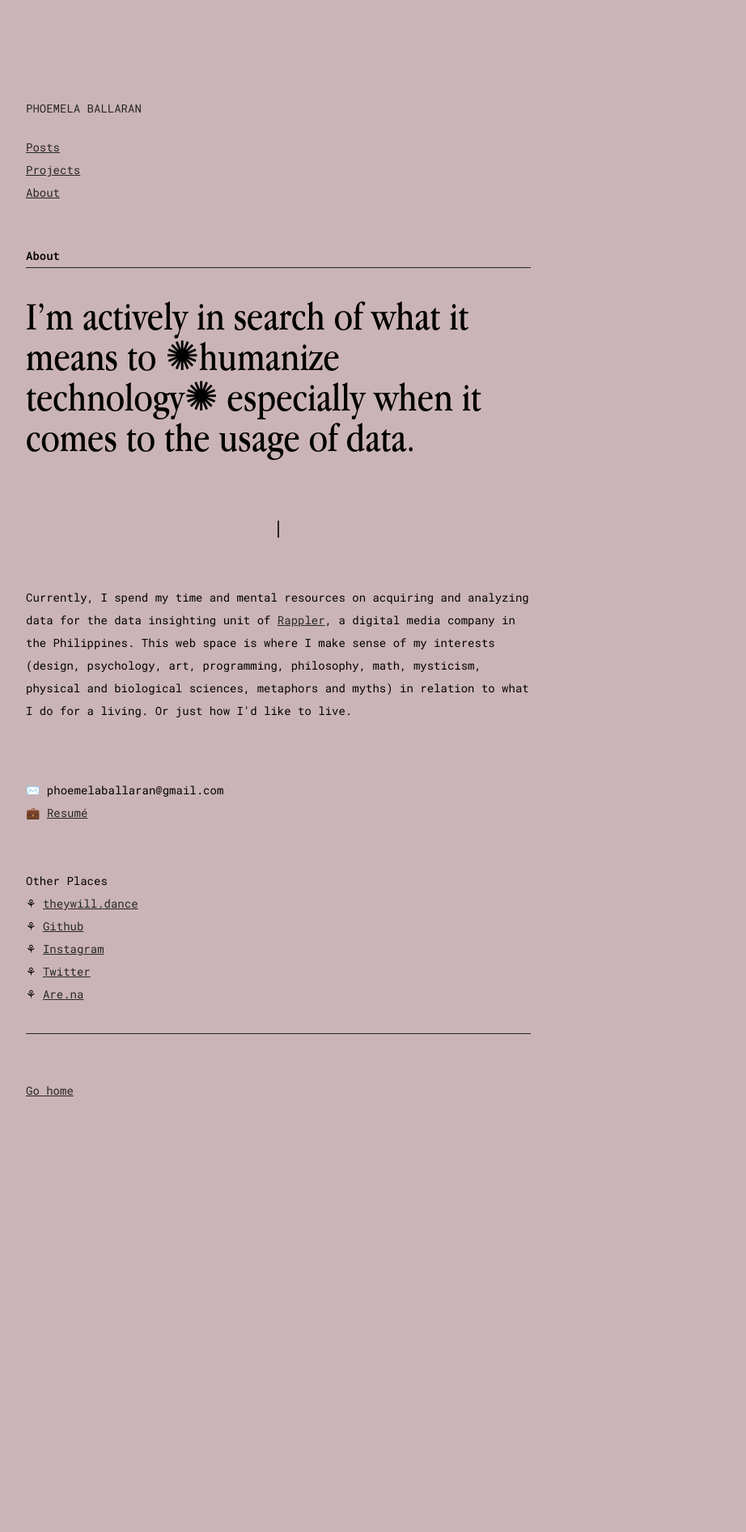
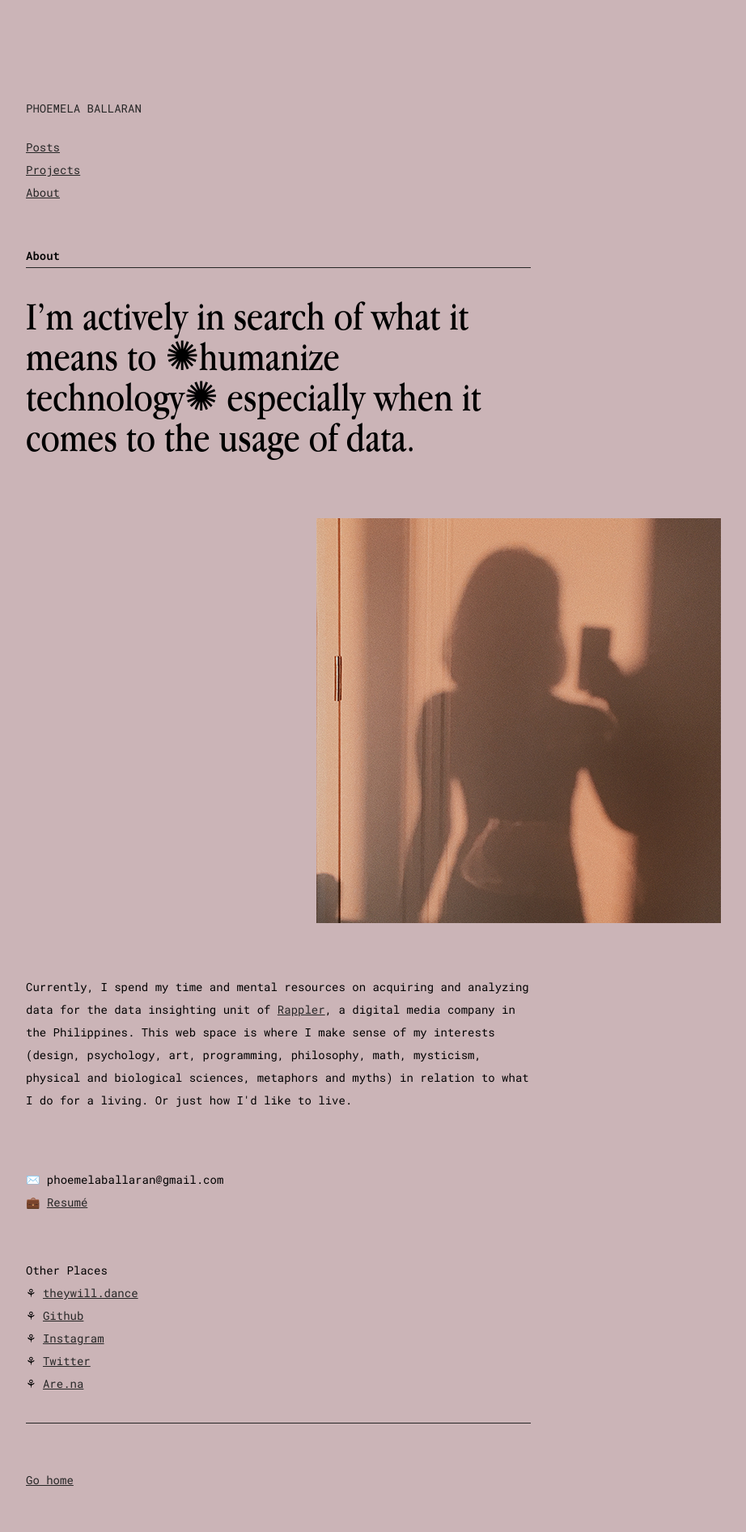
Before and after one commit to comoballar/phoemelaballaran.github.io, a Jekyll site: the page built from about.md, in a window 1280 px wide. Shown: the whole page at 81% size, without its empty margins (88-1010 px from the left). Built offline with Jekyll 4.4.1, drawn with Linux system fonts in a browser that asks for light colours; before the commit the page ends 1411 px from its top, so only the background shows below that.

Commit message:
Update about.md

```diff
--- a/about.md
+++ b/about.md
@@ -5,7 +5,7 @@
 ---
 <h1>I’m actively in search of what it means to ✺humanize technology✺ especially when it comes to the usage of data.</h1>
 <br>
-<p align="center"><img_small src="https://phoemelaballaran.github.io/assets/sample/about/about.png"/></p>
+<p align="center"><img class=small src="https://phoemelaballaran.github.io/assets/sample/about/about.png"/></p>
 <br>
 <p>Currently, I spend my time and mental resources on acquiring and analyzing data for the data insighting unit of <a href="https://www.rappler.com" target="_blank">Rappler</a>, a digital media company in the Philippines. This web space is where I make sense of my interests (design, psychology, art, programming, philosophy, math, mysticism, physical and biological sciences, metaphors and myths) in relation to what I do for a living. Or just how I'd like to live.</p>
 <br><br>✉️ phoemelaballaran@gmail.com
```
